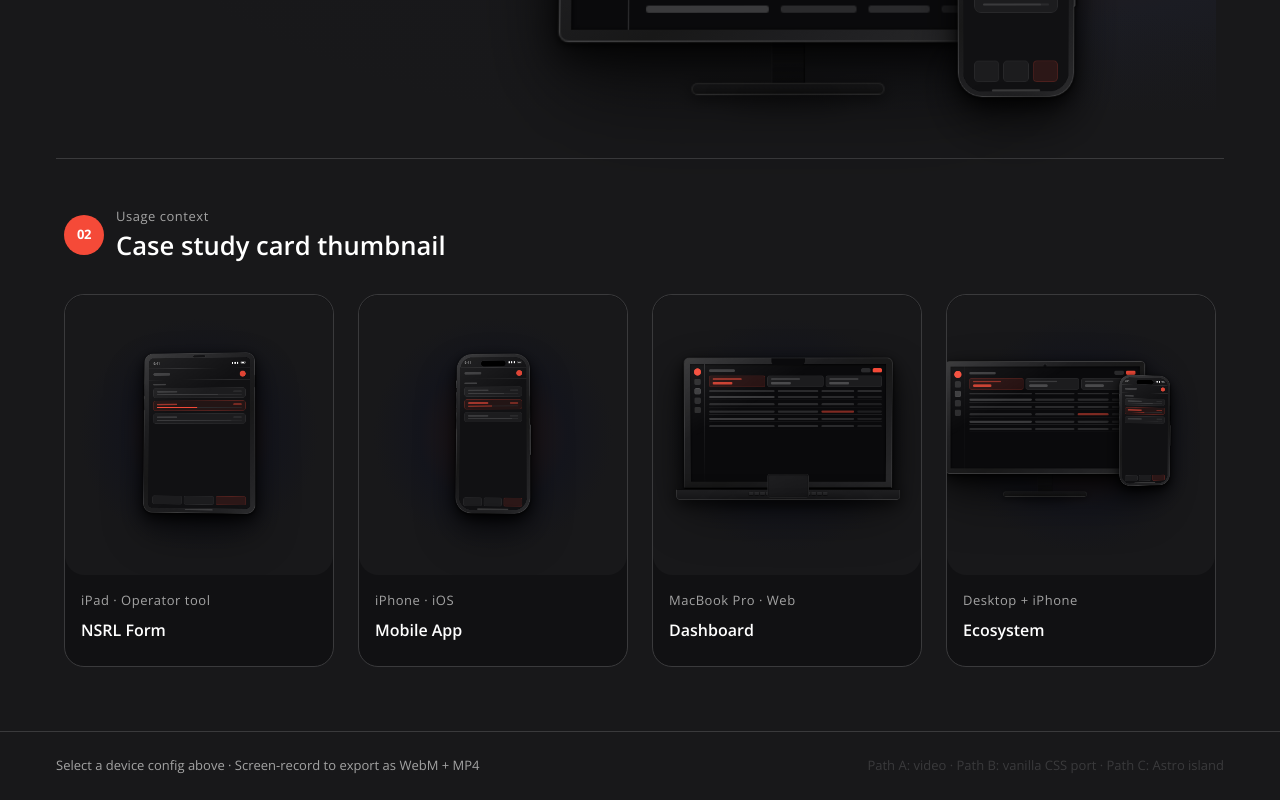
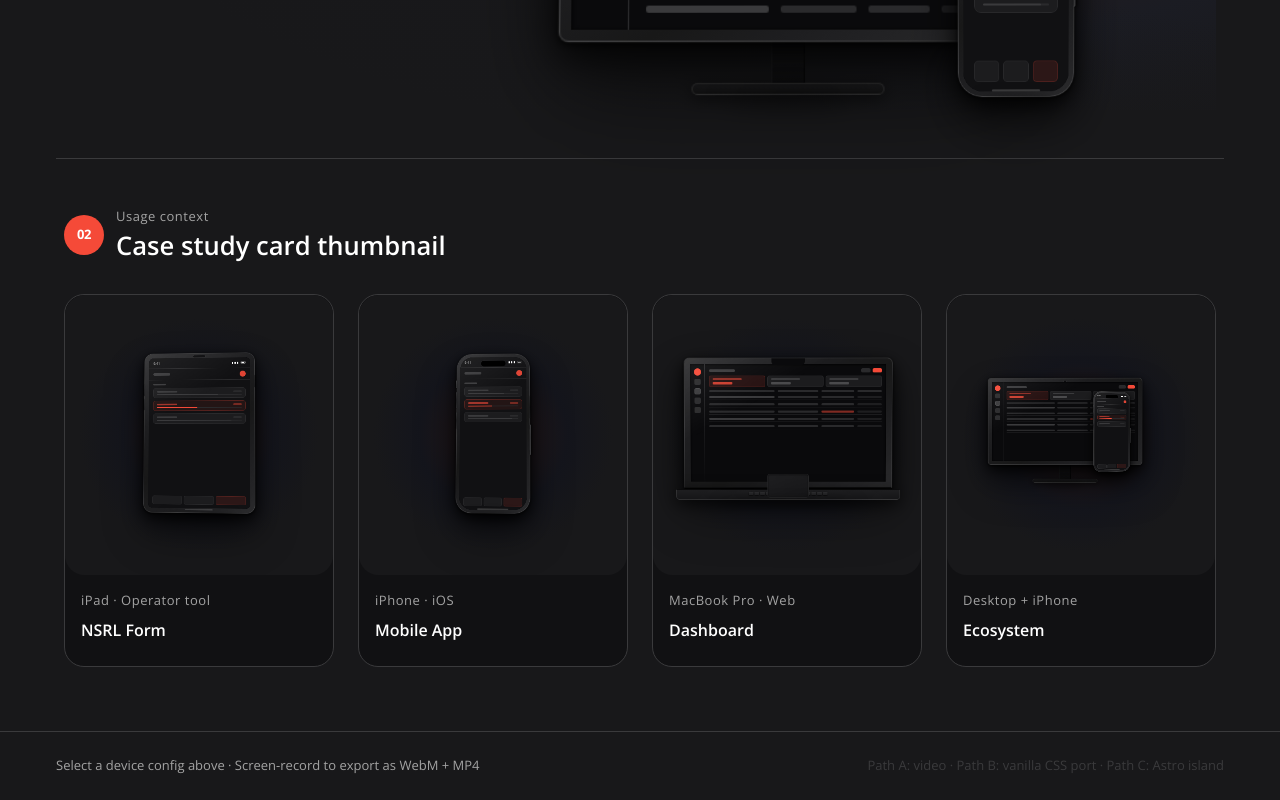
Before and after one commit to HelloEricPowellDesign/device-mockup-template, a React (Vite) app: page / in a window 1280 px wide. Shown: the part 645-1445 px from the top of the page. Built offline with nearby package versions, Linux system fonts and the light colour scheme; the HTML template or start-up script is replaced by a standard one.

Commit message:
prompt: 120

```diff
--- a/src/components/DeviceMockup.tsx
+++ b/src/components/DeviceMockup.tsx
@@ -29,7 +29,7 @@ const NATURAL: Record<DeviceType, { w: number; h: number }> = {
 /* Target apparent height (px) per role × size */
 const TARGET_H: Record<DisplaySize, Record<'single' | 'primary' | 'secondary', number>> = {
   hero:  { single: 370, primary: 330, secondary: 250 },
-  card:  { single: 160, primary: 145, secondary: 110 },
+  card:  { single: 160, primary: 112, secondary: 80  }, // smaller for pairs to prevent clipping
 };
 
 function getScale(device: DeviceType, size: DisplaySize, role: 'single' | 'primary' | 'secondary') {
@@ -350,10 +350,12 @@ export default function DeviceMockup({ devices, size, title, description, animVa
   const primaryScale     = getScale(primaryType, size, isSingle ? 'single' : 'primary');
   const primaryApparentW = NATURAL[primaryType].w * primaryScale;
 
-  // In single-column mode, nudge pairs left/right from center.
-  // In two-column mode, devices are centered within the right column (nudge = 0 base).
-  const primaryNudge   = isSingle ? 0 : -Math.round(primaryApparentW * 0.18);
-  const secondaryNudge = isSingle ? 0 :  Math.round(primaryApparentW * 0.32);
+  // Tighter nudge multipliers for card size so pair fits within the container.
+  const nudgeMul = hero
+    ? { p: 0.18, s: 0.32 }
+    : { p: 0.10, s: 0.20 };
+  const primaryNudge   = isSingle ? 0 : -Math.round(primaryApparentW * nudgeMul.p);
+  const secondaryNudge = isSingle ? 0 :  Math.round(primaryApparentW * nudgeMul.s);
 
   const containerH = hero ? 'clamp(440px, 58vh, 580px)' : '280px';
   const cardAnim = CARD_ANIMS[animVariant];
```
